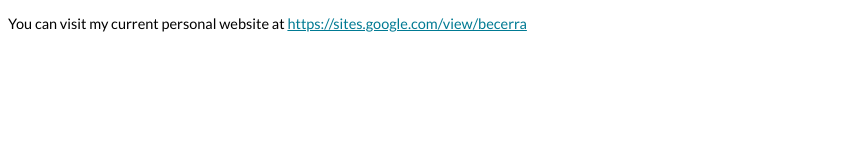
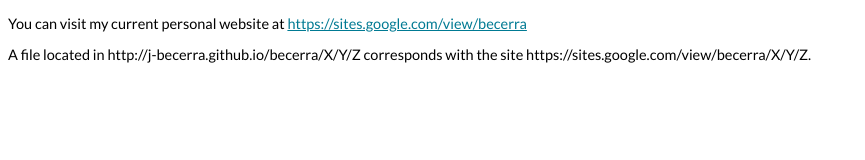
Before and after one commit to j-becerra/becerra, a plain HTML site: page index.html in a window 1280 px wide. Shown: the whole page, without its empty margins (0-865 px from the left). Drawn offline with Linux system fonts and the light colour scheme.

Commit message:
Update index.html

```diff
--- a/index.html
+++ b/index.html
@@ -19,5 +19,7 @@ a {
 
 <p>You can visit my current personal website at <a href="https://sites.google.com/view/becerra">https://sites.google.com/view/becerra</a></p>
 
+<p>A file located in http://j-becerra.github.io/becerra/X/Y/Z corresponds with the site https://sites.google.com/view/becerra/X/Y/Z.</p>
+
 </body>
 </html>
```
